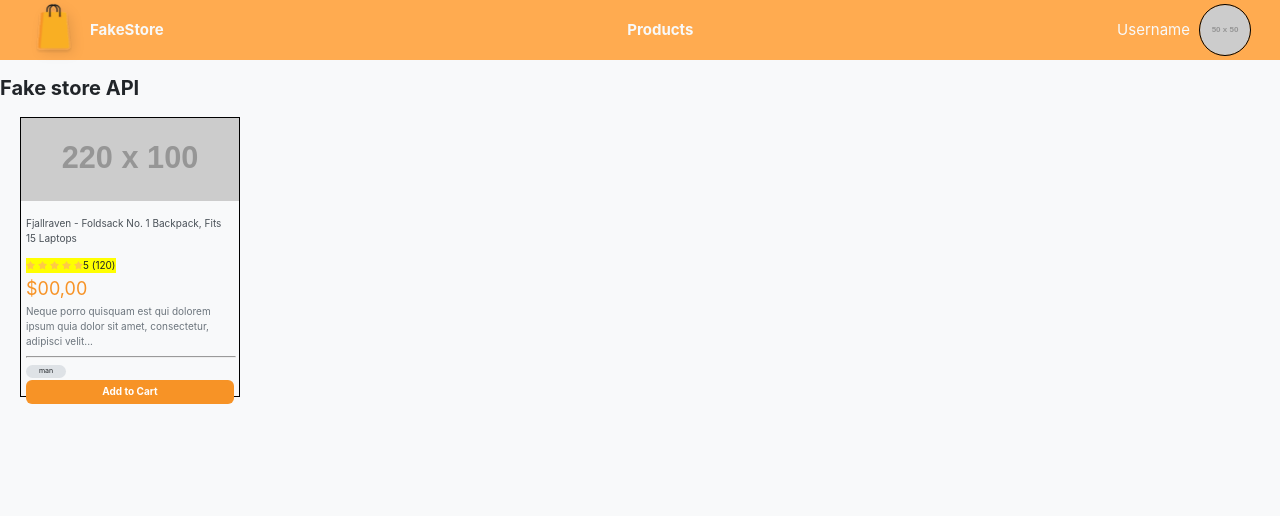
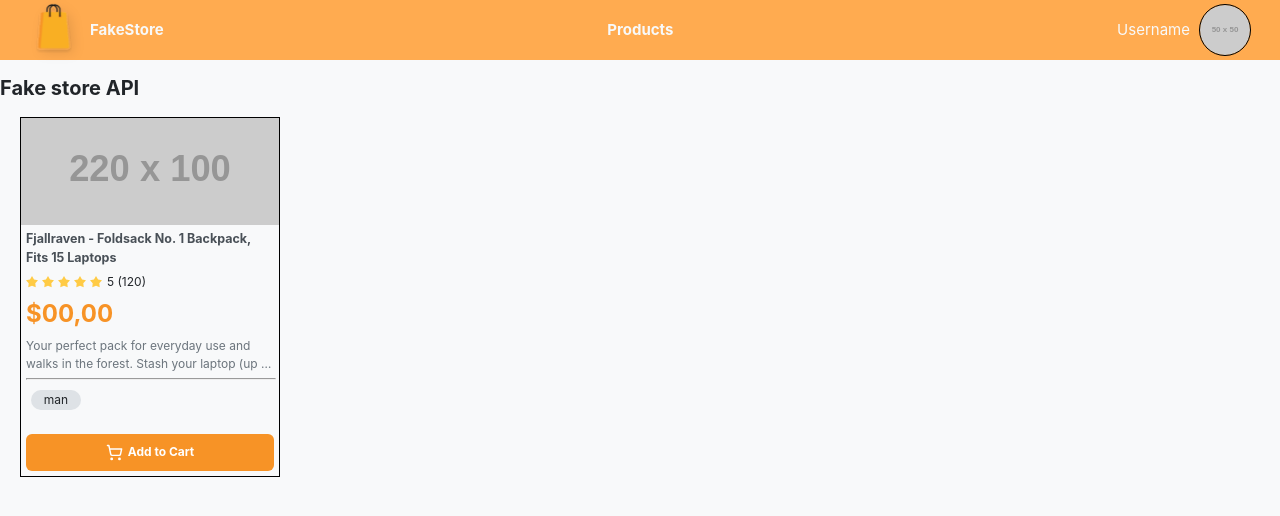
Before and after one commit to IsaqueBatist/fakesotre, a React (Vite) app: page / in a window 1280 px wide. Shown: the top 516 px of the page. Built offline with nearby package versions, Linux system fonts and the light colour scheme.

Commit message:
:sparkles: feat: Card component

```diff
--- a/src/components/card/Card.tsx
+++ b/src/components/card/Card.tsx
@@ -1,3 +1,4 @@
+import { ShoppingCart } from 'lucide-react'
 import Starts from '../../Assets/svg/mockStars.svg'
 import Category from '../category/Category'
 import {
@@ -14,23 +15,26 @@ import {
 export default function Card() {
   return (
     <CardContainer>
-      <CardImage src="https://placehold.co/220x100" />
+      <CardImage src="https://placehold.co/220x100" alt="Fjallraven - Foldsack product image" />
       <CardBody>
         <ItemName>Fjallraven - Foldsack No. 1 Backpack, Fits 15 Laptops</ItemName>
         <ItemRating>
-          <img src={Starts} alt="start rating" />
+          <img src={Starts} aria-label="5 out of 5 stars" />
           <span>5 (120)</span>
         </ItemRating>
-        <span id="price">$00,00</span>
+        <strong>$00,00</strong>
         <ProductDescription>
-          Neque porro quisquam est qui dolorem ipsum quia dolor sit amet, consectetur, adipisci
-          velit...
+          Your perfect pack for everyday use and walks in the forest. Stash your laptop (up to 15
+          inches) in the padded sleeve, your everyday
         </ProductDescription>
         <hr />
         <CategoryContainer>
           <Category content="man" />
         </CategoryContainer>
-        <Button>Add to Cart</Button>
+        <Button type="button">
+          <ShoppingCart size={17} />
+          <p>Add to Cart</p>
+        </Button>
       </CardBody>
     </CardContainer>
   )
--- a/src/components/card/styles.ts
+++ b/src/components/card/styles.ts
@@ -1,8 +1,8 @@
 import styled from 'styled-components'
 
-export const CardContainer = styled.div`
-  width: 22rem;
-  height: 28rem;
+export const CardContainer = styled.article`
+  width: 26rem;
+  height: 36rem;
   border: 0.1rem solid black;
   background-color: ${({ theme }) => theme.colors.Neutra.light[1]};
 
@@ -27,11 +27,11 @@ export const CardBody = styled.section`
   justify-content: flex-start;
   align-items: flex-start;
 
-  gap: 0.2rem;
+  gap: 0.5rem;
 
-  span#price {
+  strong {
     color: ${({ theme }) => theme.colors.primary.main};
-    font-size: 1.8rem;
+    font-size: 2.4rem;
   }
 
   hr {
@@ -40,37 +40,47 @@ export const CardBody = styled.section`
   }
 `
 
-export const ItemName = styled.p`
+export const ItemName = styled.h3`
   color: ${({ theme }) => theme.colors.Neutra.dark[3]};
-  font-size: 1rem;
+  font-size: 1.25rem;
 `
 
-export const ItemRating = styled.div`
+export const ItemRating = styled.aside`
   display: flex;
-  background-color: yellow;
+  align-items: center;
+  gap: 0.5rem;
+  font-size: 1.2rem;
+
   img {
+    height: 1.2rem;
   }
 `
 
-export const ProductDescription = styled.div`
+export const ProductDescription = styled.p`
   color: ${({ theme }) => theme.colors.Neutra.dark[4]};
+  font-size: 1.2rem;
+  display: -webkit-box;
+  -webkit-line-clamp: 2;
+  -webkit-box-orient: vertical;
+  overflow: hidden;
 `
 
 export const CategoryContainer = styled.div`
   display: flex;
   flex-wrap: wrap;
   gap: 0.5rem;
+  padding: 0.5rem;
 `
 
 export const Button = styled.button`
   background-color: ${({ theme }) => theme.colors.primary.main};
   padding: 1rem 2rem;
   width: 100%;
-  height: 2.4rem;
 
   color: white;
-  font-size: 1rem;
+  font-size: 1.2rem;
   font-weight: bold;
+  margin-top: auto;
 
   display: flex;
   align-items: center;
--- a/src/components/category/styles.ts
+++ b/src/components/category/styles.ts
@@ -2,10 +2,10 @@ import styled from 'styled-components'
 
 export const CategoryItemContainer = styled.div`
   background-color: ${({ theme }) => theme.colors.Neutra.light[3]};
-  min-width: 4rem;
+  min-width: 5rem;
   min-height: 1rem;
   border-radius: 1rem;
   padding: 0.1rem 0.3rem;
-  font-size: 0.7rem;
+  font-size: 1.2rem;
   text-align: center;
 `
--- a/src/styles/global.ts
+++ b/src/styles/global.ts
@@ -12,6 +12,8 @@ const GlobalStyle = createGlobalStyle`
 
     *, *::before, *::after {
     box-sizing: border-box;
+    margin: 0;
+    padding: 0;
   }
 
   html{
```
